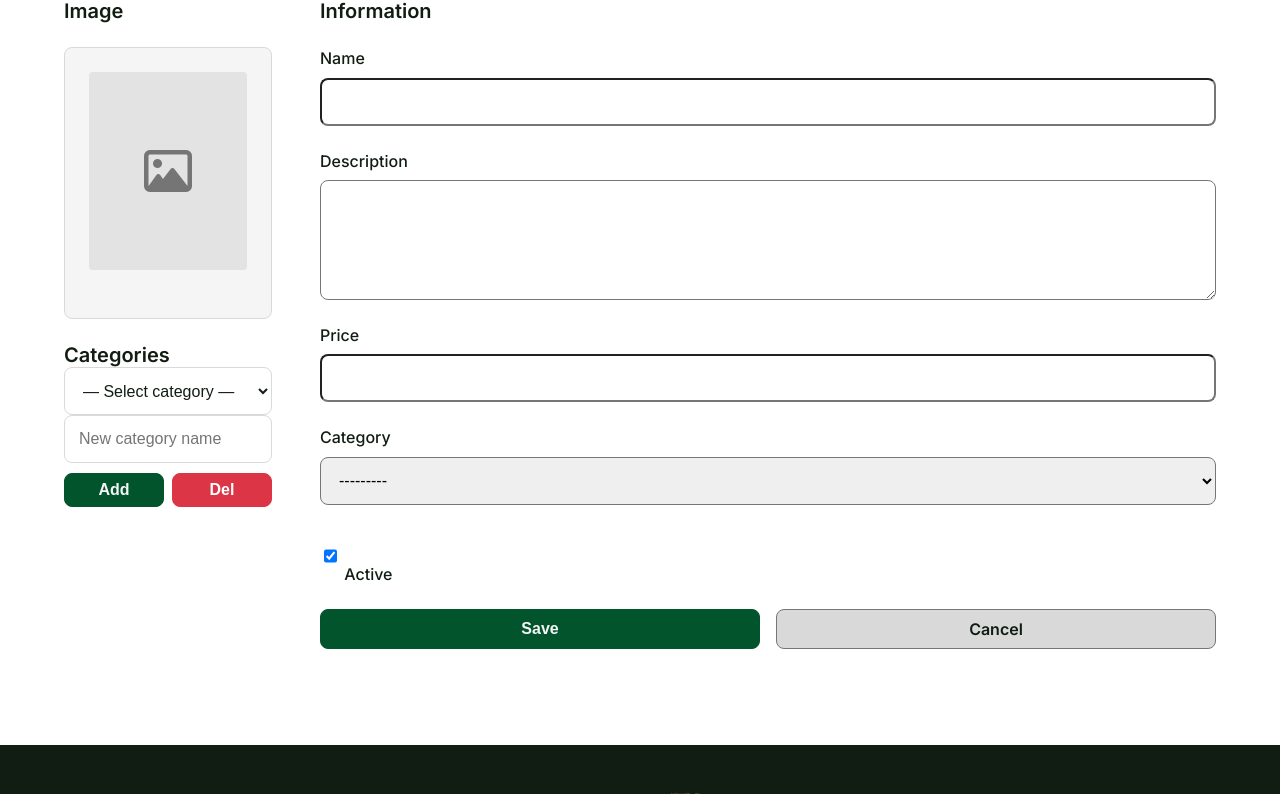
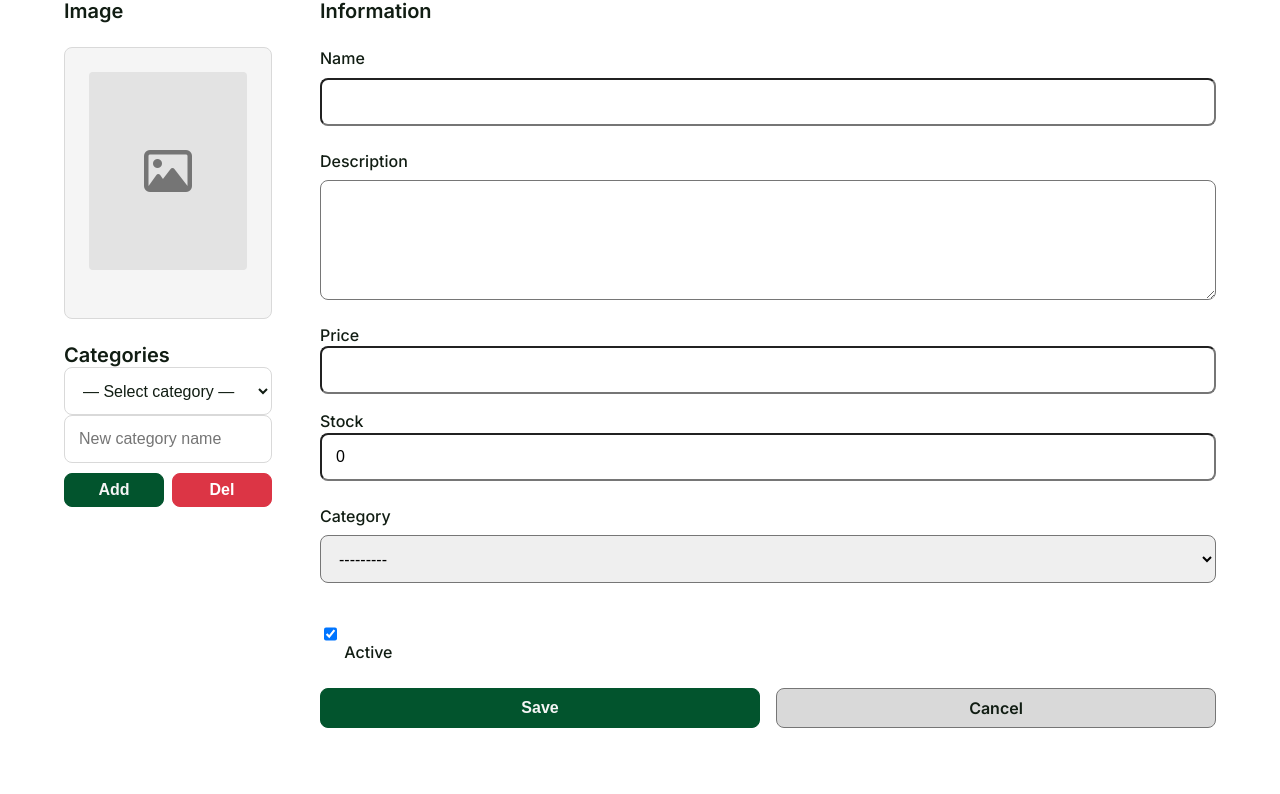
Before and after one commit to littlebox-spb/hop_and_barley, a Django app: page /admin-panel/products/add/ in a window 1280 px wide. Shown: the part 290-1084 px from the top of the page. Run offline with Django 5.2, Linux system fonts and the light colour scheme; the visitor is signed in with stand-in values (Sample User, id 1); data that the repository does not hold is empty.

Commit message:
Add stock

```diff
--- a/admin_panel/forms.py
+++ b/admin_panel/forms.py
@@ -10,6 +10,7 @@ class ProductAdminForm(forms.ModelForm):
             "name",
             "description",
             "price",
+            "stock",
             "category",
             "is_active",
         ]
--- a/admin_panel/views.py
+++ b/admin_panel/views.py
@@ -184,3 +184,23 @@ class AdminCategoryDeleteView(StaffRequiredMixin, View):
 
         cat.delete()
         return JsonResponse({"ok": True})
+
+
+class AdminDashboardView(StaffRequiredMixin, TemplateView):
+    template_name = "admin/dashboard.html"
+
+    def get_context_data(self, **kwargs):
+        ctx = super().get_context_data(**kwargs)
+
+        ctx["total_sales"] = (
+            Order.objects.filter(status="paid").aggregate(total=Sum("total_price"))[
+                "total"
+            ]
+            or 0
+        )
+
+        ctx["total_users"] = User.objects.count()
+        ctx["total_orders"] = Order.objects.count()
+        ctx["pending_orders"] = Order.objects.filter(status="pending").count()
+
+        return ctx
--- a/static/css/admin.css
+++ b/static/css/admin.css
@@ -106,3 +106,14 @@
 .admin-category-actions .button {
   flex: 1;
 }
+
+.form-row-2 {
+  display: flex;
+  gap: 16px;
+}
+
+.form-row-2 .form-col {
+  flex: 1;
+  display: flex;
+  flex-direction: column;
+}
--- a/templates/admin/add.html
+++ b/templates/admin/add.html
@@ -110,12 +110,17 @@ Admin - Add/Edit Product | Hop & Barley
             {{ form.description }}
           </div>
 
-          <div class="checkout-form-group">
-            <label>Price</label>
-            {{ form.price }}
-          </div>
+<div class="checkout-form-group form-row-2">
+  <div class="form-col">
+    <label>Price</label>
+    {{ form.price }}
+  </div>
 
-          <div class="checkout-form-group">
+  <div class="form-col">
+    <label>Stock</label>
+    {{ form.stock }}
+  </div>
+</div>          <div class="checkout-form-group">
             <label>Category</label>
             {{ form.category }}
           </div>
--- a/templates/admin/products.html
+++ b/templates/admin/products.html
@@ -33,8 +33,7 @@
               <th>Description</th>
               <th>Price</th>
               <th>Category</th>
-              <th>Created</th>
-              <th>Updated</th>
+              <th>Stock</th>
               <th></th>
             </tr>
           </thead>
@@ -46,8 +45,7 @@
               <td>{{ product.description|truncatewords:6 }}</td>
               <td>${{ product.price }}</td>
               <td>{{ product.category.name }}</td>
-              <td>{{ product.created_at|date:"Y-m-d" }}</td>
-              <td>{{ product.updated_at|date:"Y-m-d" }}</td>
+              <td>{{ product.stock }}</td>
               <td>
                 <a
                   href="{% url 'admin_product_edit' product.id %}"
```
Also changed, not shown: static/img/products/ab9be0bc-0f2c-42c9-891d-5d7c0fff4d20.jpg (added).
